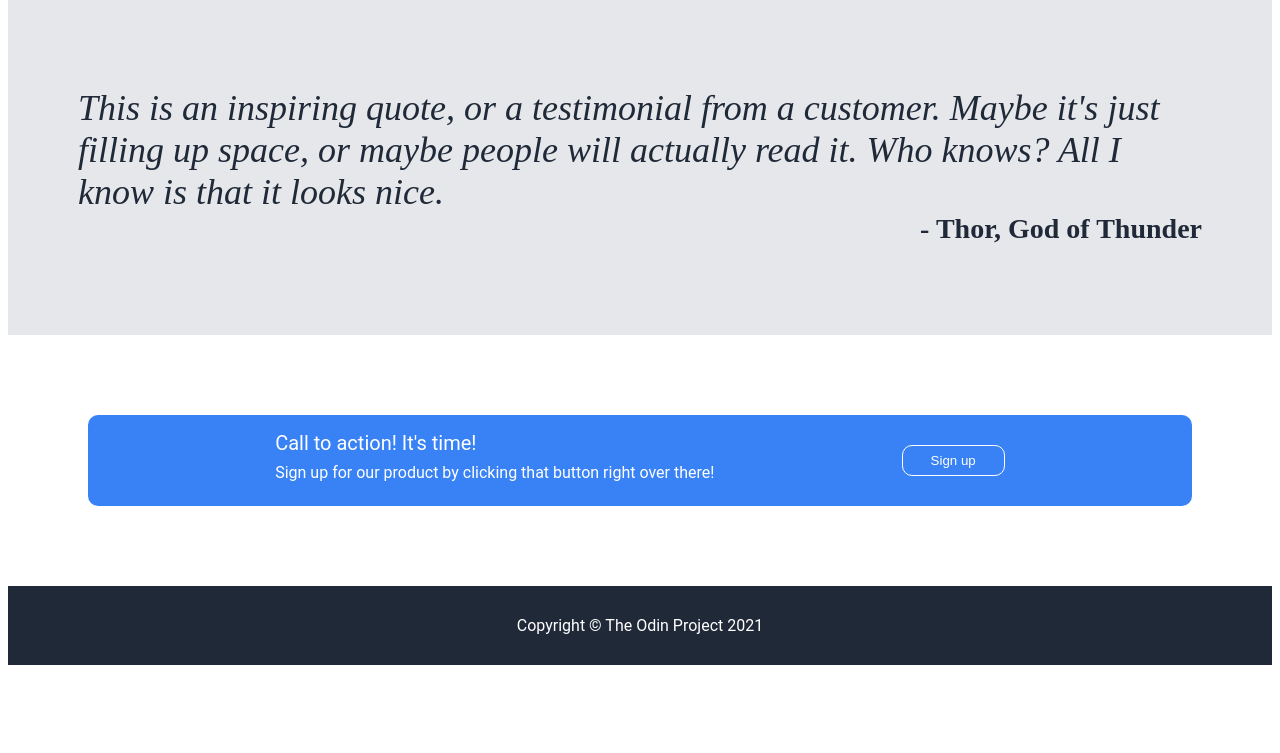
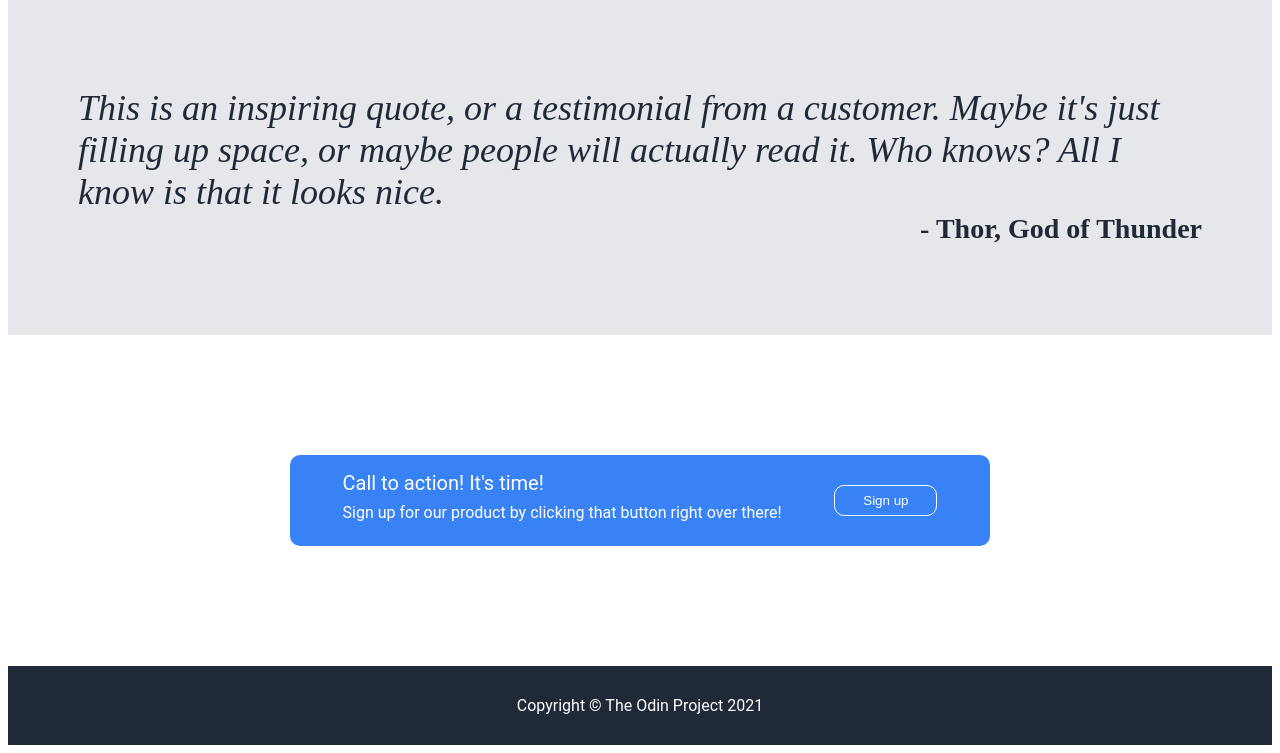
Before and after one commit to n-c-b-03/Project-Landing-Page, a plain HTML site: page index.html in a window 1280 px wide. Shown: the part 901-1654 px from the top of the page. Before the commit the page ends 1574 px from the top, so only its background shows below. Drawn offline with Linux system fonts and the light colour scheme.

Commit message:
Finetune Part 4

```diff
--- a/style.css
+++ b/style.css
@@ -124,8 +124,10 @@ button {
 
 .content-4 {
     display: flex;
+    max-width: 700px;
+    flex: 0 0 auto;
     background-color: #3882F6;
-    margin: 80px;
+    margin: 120px auto;
     justify-content: space-evenly;
     align-items: center;
     color: white;
```
